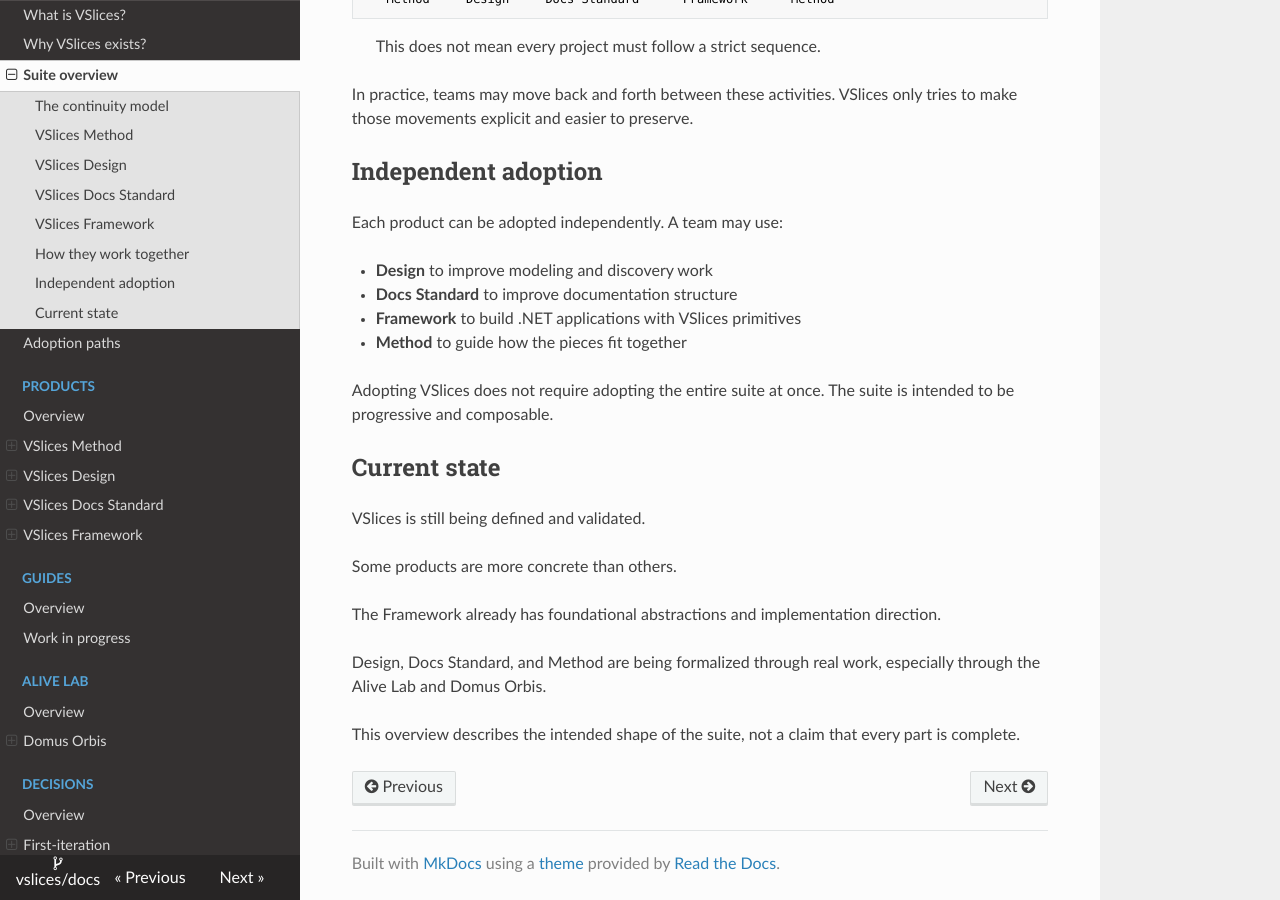
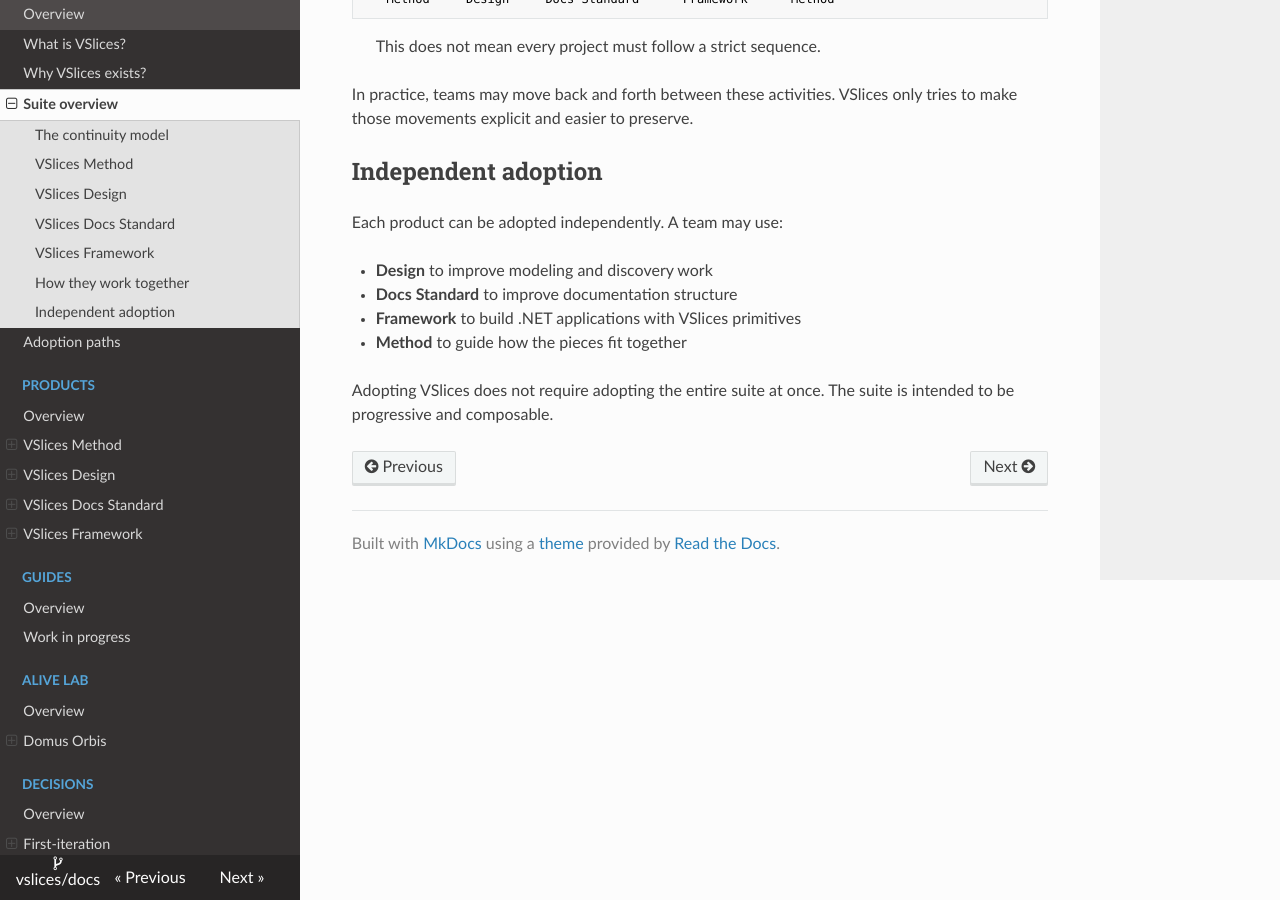
Before and after one commit to vslices/docs, an MkDocs documentation site: the page built from docs/start-here/suite-overview.md, in a window 1280 px wide and 900 px high, scrolled down 3117 px. Built offline with MkDocs 1.6.1, drawn with Linux system fonts in a browser that asks for light colours; nearby versions of some CDN libraries.

```diff
--- a/docs/start-here/suite-overview.md
+++ b/docs/start-here/suite-overview.md
@@ -133,15 +133,3 @@ Each product can be adopted independently. A team may use:
 * **Method** to guide how the pieces fit together
 
 Adopting VSlices does not require adopting the entire suite at once. The suite is intended to be progressive and composable.
-
-## Current state
-
-VSlices is still being defined and validated.
-
-Some products are more concrete than others.
-
-The Framework already has foundational abstractions and implementation direction.
-
-Design, Docs Standard, and Method are being formalized through real work, especially through the Alive Lab and Domus Orbis.
-
-This overview describes the intended shape of the suite, not a claim that every part is complete.
```
Also changed, not shown: docs/start-here/adoption-paths.md (+36 -0 lines).
